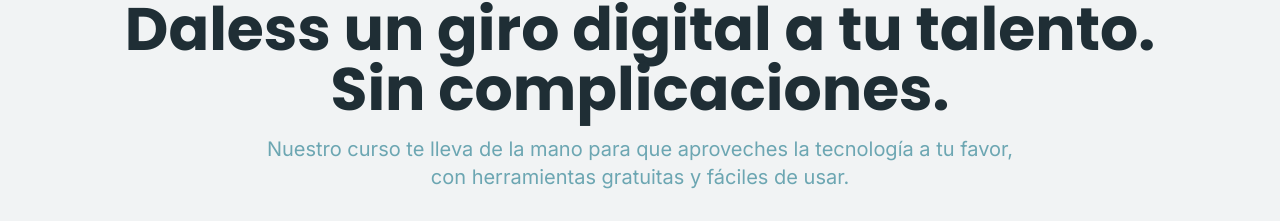
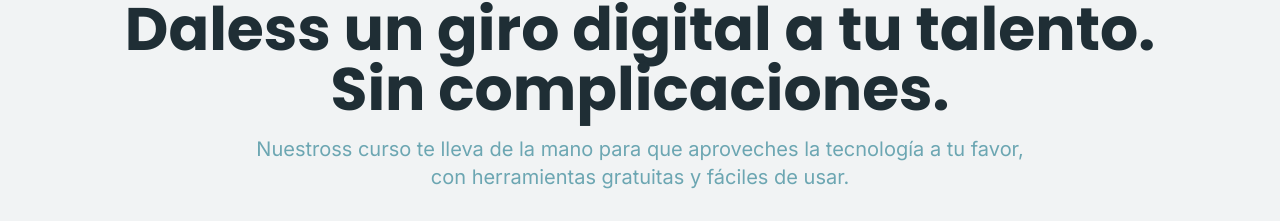
Before and after one commit to juanbls100/reinux, a plain HTML site: page index.html in a window 1280 px wide. Shown: the part 169-390 px from the top of the page. Drawn offline with nearby package versions, Linux system fonts and the light colour scheme.

Commit message:
Update index.html

```diff
--- a/index.html
+++ b/index.html
@@ -81,7 +81,7 @@
                     Daless un giro digital a tu talento. <br class="hidden md:block"> Sin complicaciones.
                 </h1>
                 <p class="text-lg md:text-xl text-gris-azulado max-w-3xl mx-auto mb-8">
-                    Nuestro curso te lleva de la mano para que aproveches la tecnología a tu favor, con herramientas gratuitas y fáciles de usar.
+                    Nuestross curso te lleva de la mano para que aproveches la tecnología a tu favor, con herramientas gratuitas y fáciles de usar.
                 </p>
                 <a href="#precio" class="bg-petroleo text-white font-bold font-poppins py-4 px-10 rounded-full inline-block shadow-lg hover:bg-opacity-90 transform hover:-translate-y-1 transition-all duration-300">
                     Quiero inscribirme ahora
```
